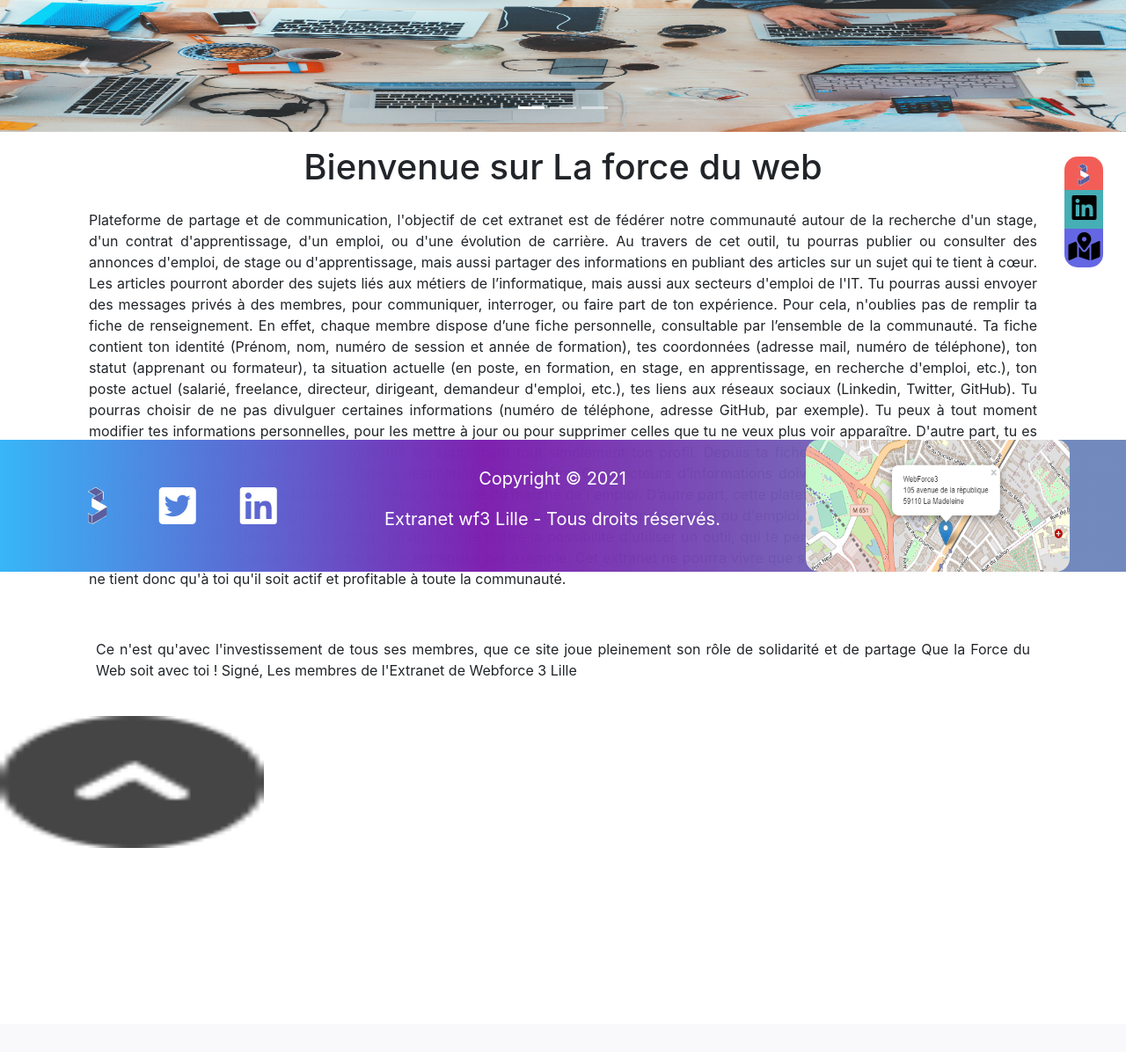
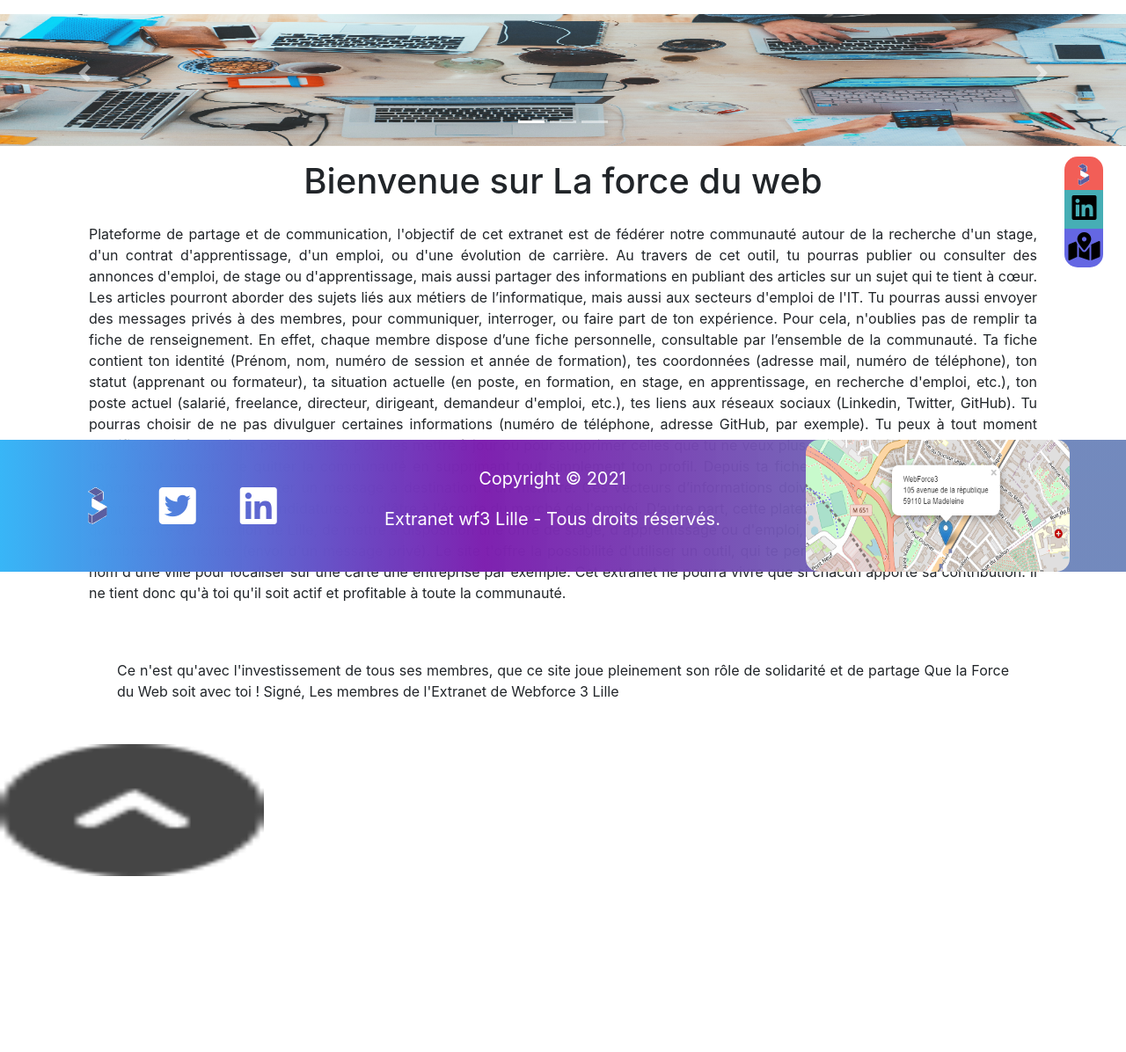
Before and after one commit to Extranet-WF3/extranet, a Symfony app: template templates/home/index.html.twig in a window 1280 px wide. Shown: the part 150-1346 px from the top of the page at 88% size. Before the commit the page ends 1114 px from the top, so only its background shows below. Run offline with Twig, Linux system fonts and the light colour scheme; the template is opened without the code that fills it, so the values that code supplies are empty; some libraries are stand-ins or nearby versions.

Commit message:
update receveid

```diff
--- a/src/Controller/MessageReceveidController.php
+++ b/src/Controller/MessageReceveidController.php
@@ -20,7 +20,8 @@ class MessageReceveidController extends AbstractController
     {
         $user = $this->getUser();
 
-        $messages = $repository->findByUser([$user], null, 1, null);
+
+        $messages = $repository->findByTarget([$user], null, 5, null);
 
        // dd($receveid);
 
--- a/templates/home/index.html.twig
+++ b/templates/home/index.html.twig
@@ -12,15 +12,15 @@
 		<li data-target="#carouselExampleIndicators" data-slide-to="1"></li>
 		<li data-target="#carouselExampleIndicators" data-slide-to="2"></li>
 	</ol>
-	<div class="carousel-inner">
-		<div class="carousel-item active">
-			<img src="{{asset('/images/caroussel3.jpg')}}" class="d-block w-100 h-15" alt="Image pc en groupe  ">
+	<div class="carousel-inner pt-3 img-fluid">
+		<div class="carousel-item active ">
+			<img src="{{asset('/images/caroussel3.jpg')}}" class="d-block w-100 h-20" alt="Image pc en groupe  ">
 		</div>
 		<div class="carousel-item">
-			<img src="{{asset('/images/caroussel2.jpeg')}}" class="d-block w-100 h-15" alt="Code développeur ">
+			<img src="{{asset('/images/caroussel2.jpeg')}}" class="d-block w-100 h-20" alt="Code développeur ">
 		</div>
 		<div class="carousel-item">
-			<img src="{{asset('/images/caroussel1.jpeg')}}" class="d-block w-100 h-15" alt="Pc portable ">
+			<img src="{{asset('/images/caroussel1.jpeg')}}" class="d-block w-100 h-20" alt="Pc portable ">
 		</div>
 	</div>
 	<a class="carousel-control-prev" href="#carouselExampleIndicators" role="button" data-slide="prev">
@@ -50,7 +50,7 @@
 			Il ne tient donc qu'à toi qu'il soit actif et profitable à toute la communauté.
 		</p>
 
-			<p class="p-4"> Ce n'est qu'avec l'investissement de tous ses membres,
+			<p class="p-4 m-4"> Ce n'est qu'avec l'investissement de tous ses membres,
 			que ce site joue pleinement son rôle
 			de solidarité et de partage
 			Que la Force du Web soit avec toi !
@@ -61,6 +61,6 @@
 	</div>
 </div>
 
-<div class="h-100 w-50">
+<div class="h-10 w-50">
 	<a href="#top">
 		<img class="img-scroll" src="{{asset('/images/to_top.png')}}" </a> </div> {% endblock %}
```
Also changed, not shown: public/css/nassim.css (line endings or trailing spaces).
